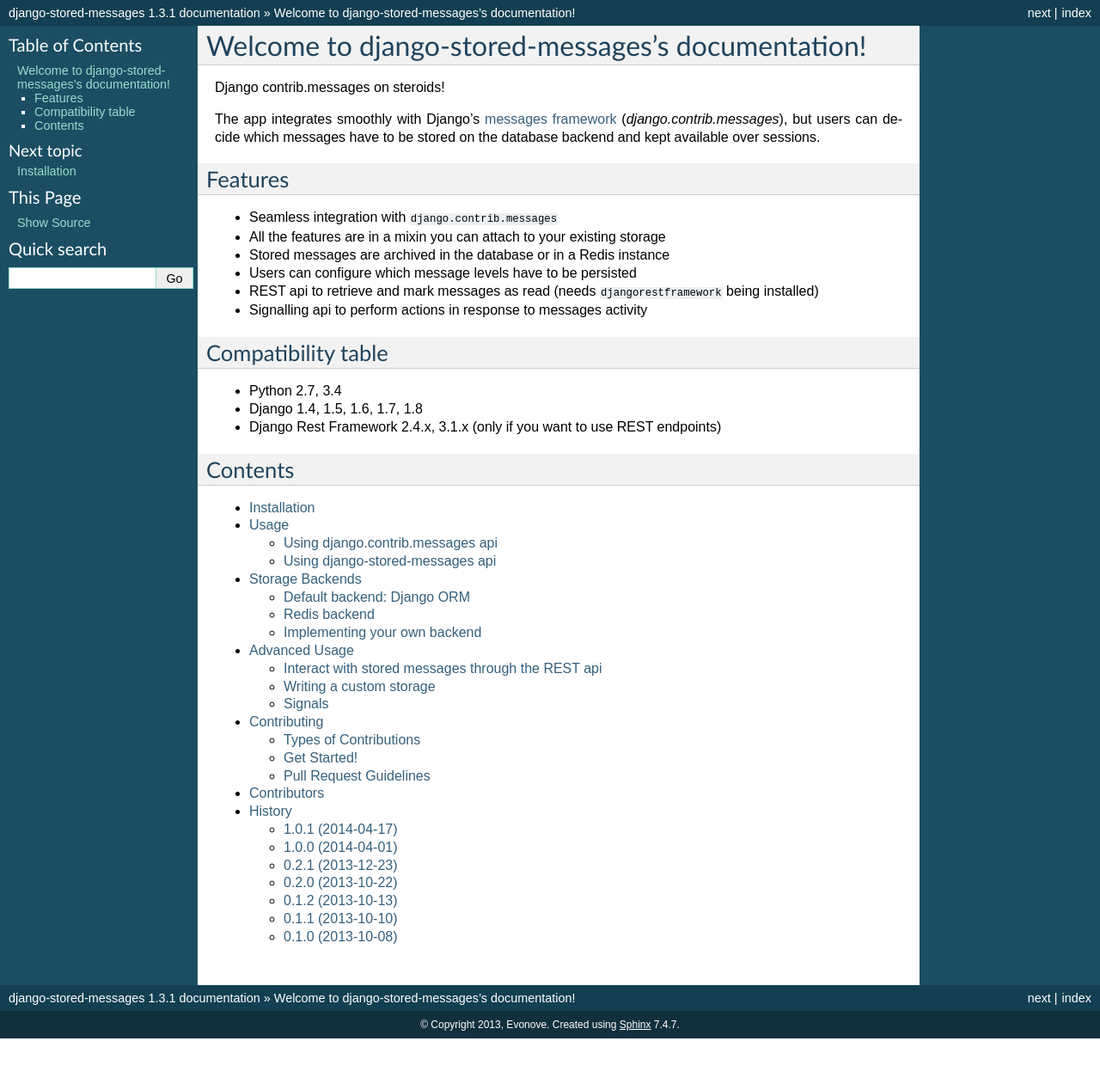
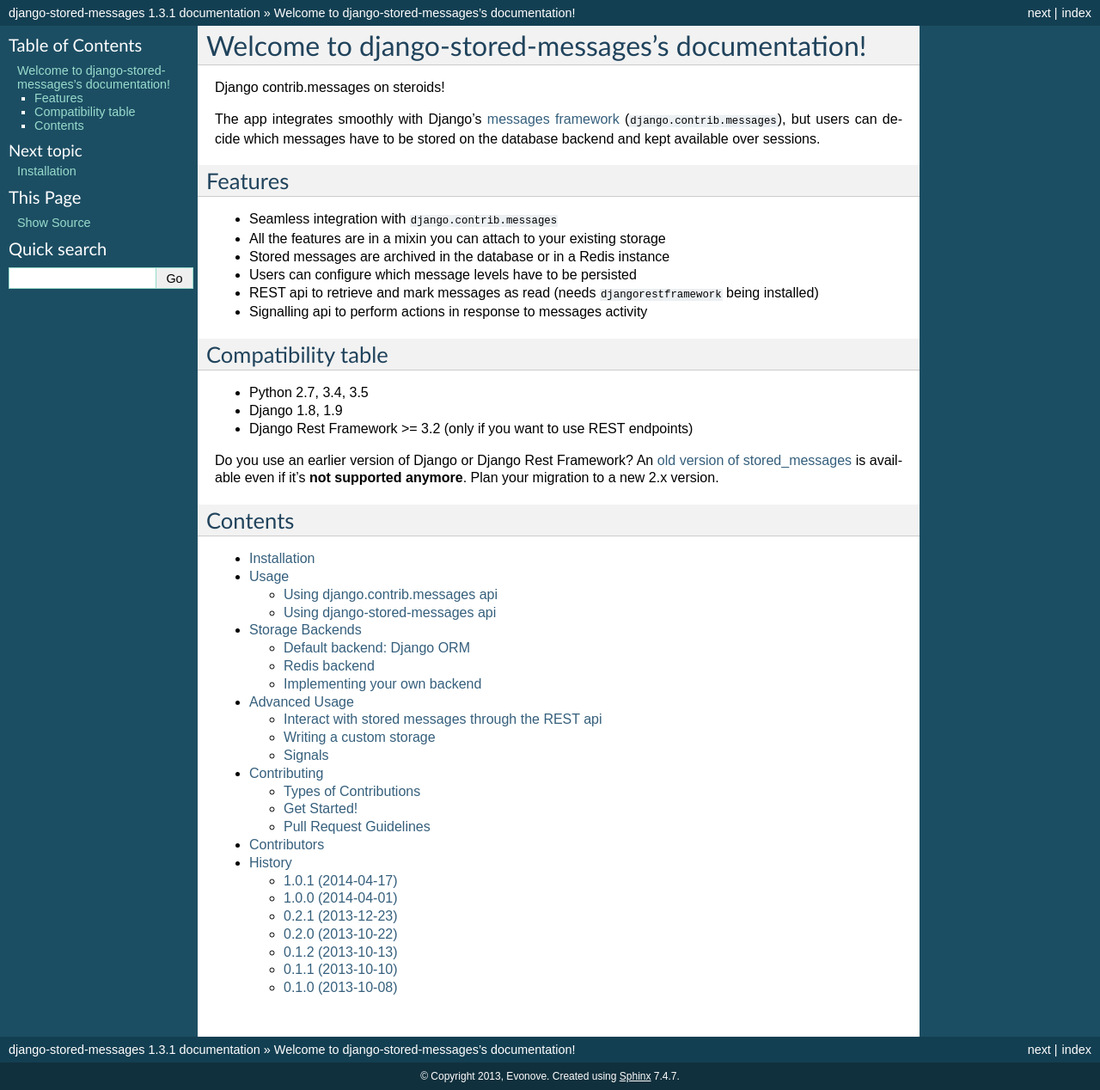
Before and after one commit to evonove/django-stored-messages, a Sphinx documentation site: the page built from docs/index.rst, in a window 1280 px wide. Shown: the whole page at 86% size. Built offline with Sphinx 7.4.7, drawn with Linux system fonts in a browser that asks for light colours; before the commit the page ends 1208 px from its top, so only the background shows below that.

Commit message:
updating compatibility table on docs

```diff
--- a/docs/index.rst
+++ b/docs/index.rst
@@ -4,12 +4,12 @@
    contain the root `toctree` directive.
 
 Welcome to django-stored-messages's documentation!
-=================================================================
+==================================================
 
 Django contrib.messages on steroids!
 
 The app integrates smoothly with Django's `messages framework <http://docs.djangoproject.com/en/dev/ref/contrib/messages/>`_
-(`django.contrib.messages`), but users can decide which messages have to be stored on the database
+(``django.contrib.messages``), but users can decide which messages have to be stored on the database
 backend and kept available over sessions.
 
 Features
@@ -25,9 +25,14 @@
 Compatibility table
 -------------------
 
-* Python 2.7, 3.4
-* Django 1.4, 1.5, 1.6, 1.7, 1.8
-* Django Rest Framework 2.4.x, 3.1.x (only if you want to use REST endpoints)
+* Python 2.7, 3.4, 3.5
+* Django 1.8, 1.9
+* Django Rest Framework >= 3.2 (only if you want to use REST endpoints)
+
+Do you use an earlier version of Django or Django Rest Framework? An `old version of stored_messages`_ is available even
+if it's **not supported anymore**. Plan your migration to a new 2.x version.
+
+.. _old version of stored_messages: https://github.com/evonove/django-stored-messages/tree/1.3.1
 
 Contents
 --------
```
Also changed, not shown: README.rst (+8 -3 lines).
